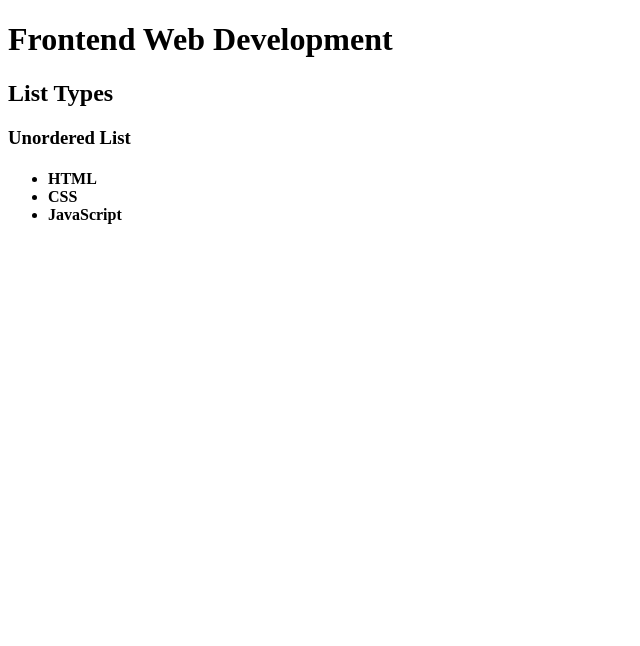
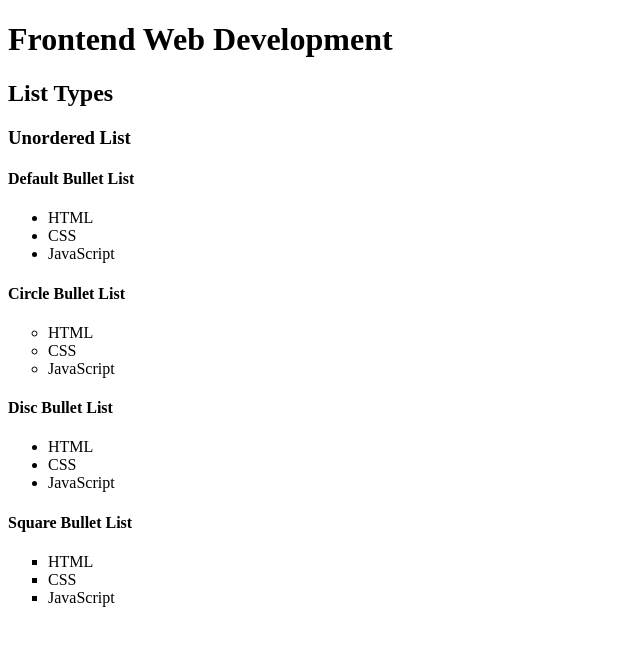
Before and after one commit to waqarkabir/HTMLWebApp, a plain HTML site: page index.html in a window 1280 px wide. Shown: the whole page, without its empty margins (0-640 px from the left). Drawn offline with Linux system fonts and the light colour scheme.

Commit message:
Unorder lists

```diff
--- a/index.html
+++ b/index.html
@@ -7,11 +7,31 @@
 	<h1>Frontend Web Development</h1>
 	<h2>List Types</h2>
 	<h3>Unordered List</h3>
-	<h4>
+	<h4>Default Bullet List</h4>
 	<ul>
 		<li>HTML</li>
 		<li>CSS</li>
 		<li>JavaScript</li>
 	</ul>
-<body>
+	<h4>Circle Bullet List</h4>
+	<ul style="list-style-type:circle">
+		<li>HTML</li>
+		<li>CSS</li>
+		<li>JavaScript</li>
+	</ul>
+
+	<h4>Disc Bullet List</h4>
+	<ul style="list-style-type:disc">
+		<li>HTML</li>
+		<li>CSS</li>
+		<li>JavaScript</li>
+	</ul>
+
+	<h4>Square Bullet List</h4>
+	<ul style="list-style-type:square">
+		<li>HTML</li>
+		<li>CSS</li>
+		<li>JavaScript</li>
+	</ul>
+</body>
 </html>
```
